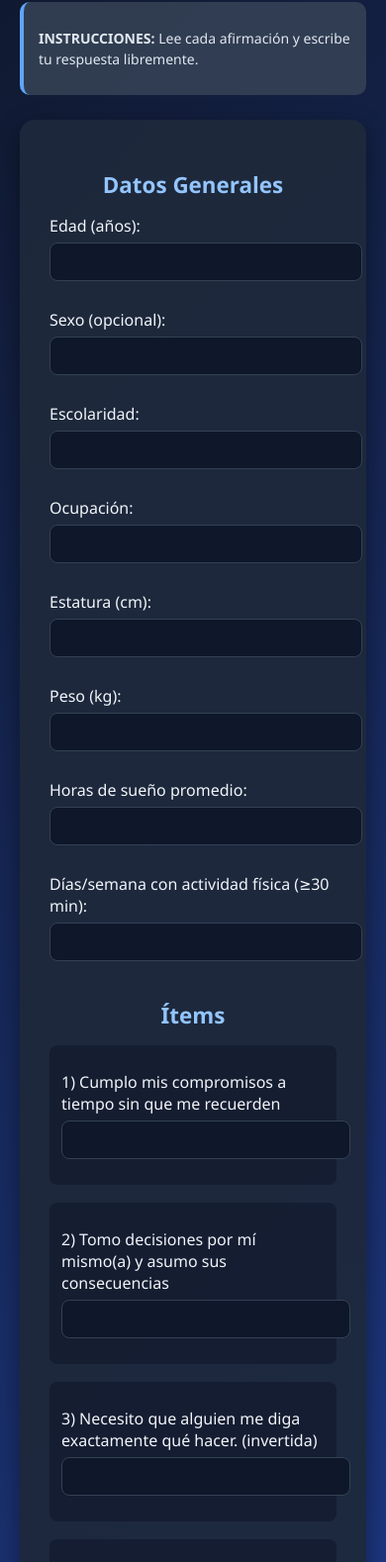
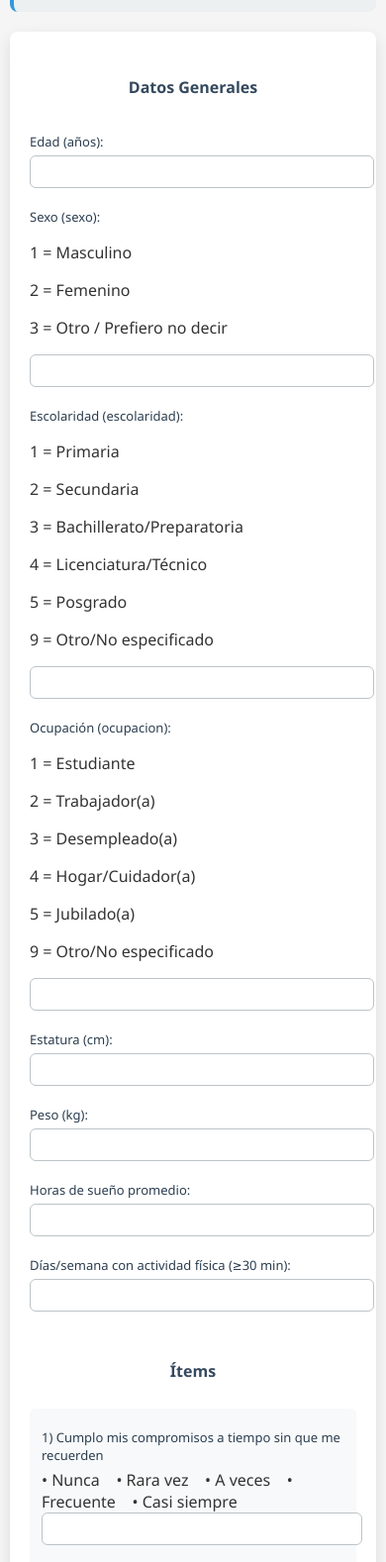
Before and after one commit to DiegoCanoF/Formulario_ML, a website: page public/index.html in a window 390 px wide. Shown: the part 153-1731 px from the top of the page at 99% size. Drawn offline with Linux system fonts and the light colour scheme.

Commit message:
Agregué página de agradecimiento y estilos responsive minimalistas

```diff
--- a/public/estilo.css
+++ b/public/estilo.css
@@ -3,8 +3,8 @@
 =========================== */
 body {
   font-family: 'Segoe UI', Tahoma, Geneva, Verdana, sans-serif;
-  background: linear-gradient(135deg, #0f172a, #1e3a8a, #2563eb);
-  color: #f8fafc;
+  background-color: #f5f5f5;
+  color: #333;
   padding: 20px;
   margin: 0;
 }
@@ -19,14 +19,13 @@ h1, h2 {
 }
 
 h1 {
-  font-size: 2.2rem;
-  color: #60a5fa;
-  text-shadow: 0 2px 6px rgba(0, 0, 0, 0.5);
+  font-size: 2rem;
+  color: #2c3e50;
 }
 
 h2 {
   font-size: 1.4rem;
-  color: #93c5fd;
+  color: #34495e;
   margin-top: 25px;
 }
 
@@ -34,12 +33,15 @@ h2 {
    Contenedor del formulario
 =========================== */
 form {
-  max-width: 850px;
-  margin: auto;
-  background: rgba(30, 41, 59, 0.95);
+  max-width: 800px;
+  margin: 0 auto;
+  background: #ffffff;
   padding: 25px 30px;
-  border-radius: 15px;
-  box-shadow: 0 8px 25px rgba(0, 0, 0, 0.4);
+  border-radius: 10px;
+  box-shadow: 0 6px 15px rgba(0, 0, 0, 0.1);
+  display: flex;
+  flex-direction: column;
+  gap: 15px;
 }
 
 /* ===========================
@@ -47,14 +49,34 @@ form {
 =========================== */
 .instrucciones {
   font-size: 14px;
-  background: rgba(51, 65, 85, 0.9);
+  background: #ecf0f1;
   padding: 12px 15px;
-  border-radius: 10px;
-  margin: 0 auto 25px;
-  max-width: 850px;
+  border-radius: 8px;
+  margin: 0 auto 20px;
+  max-width: 800px;
   line-height: 1.5;
-  color: #e2e8f0;
-  border-left: 4px solid #60a5fa;
+  color: #2c3e50;
+  border-left: 4px solid #3498db;
+}
+
+/* ===========================
+   Guía (tablas de códigos)
+=========================== */
+.guia {
+  font-size: 14px;
+  background: #fdfdfd;
+  padding: 15px;
+  border-radius: 8px;
+  margin-bottom: 20px;
+  line-height: 1.6;
+  border: 1px solid #dcdcdc;
+  color: #2c3e50;
+}
+
+.guia strong {
+  color: #2980b9;
+  display: block;
+  margin-top: 10px;
 }
 
 /* ===========================
@@ -62,9 +84,9 @@ form {
 =========================== */
 label {
   display: block;
-  margin: 14px 0 6px;
+  margin: 8px 0 5px;
   font-weight: 500;
-  color: #f1f5f9;
+  color: #2c3e50;
 }
 
 input[type="text"],
@@ -72,12 +94,12 @@ input[type="number"],
 textarea {
   width: 100%;
   padding: 10px 12px;
-  border: 1px solid #334155;
-  border-radius: 8px;
-  margin-bottom: 14px;
+  border: 1px solid #bdc3c7;
+  border-radius: 6px;
+  margin-bottom: 12px;
   font-size: 15px;
-  background: #0f172a;
-  color: #f8fafc;
+  background: #ffffff;
+  color: #2c3e50;
   transition: border-color 0.2s ease, box-shadow 0.2s ease;
 }
 
@@ -85,8 +107,8 @@ input[type="text"]:focus,
 input[type="number"]:focus,
 textarea:focus {
   outline: none;
-  border-color: #60a5fa;
-  box-shadow: 0 0 6px rgba(96, 165, 250, 0.6);
+  border-color: #3498db;
+  box-shadow: 0 0 6px rgba(52, 152, 219, 0.3);
 }
 
 input[type="number"] {
@@ -94,7 +116,7 @@ input[type="number"] {
 }
 
 textarea {
-  min-height: 90px;
+  min-height: 80px;
   resize: vertical;
 }
 
@@ -102,35 +124,106 @@ textarea {
    Ítems
 =========================== */
 .item {
-  margin-bottom: 18px;
+  margin-bottom: 16px;
   padding: 12px;
-  border-radius: 8px;
-  background: rgba(15, 23, 42, 0.6);
+  border-radius: 6px;
+  background: #f7f9fa;
   transition: background 0.2s ease;
 }
 
 .item:hover {
-  background: rgba(15, 23, 42, 0.9);
+  background: #eaeff2;
 }
 
 /* ===========================
    Botón
 =========================== */
 button {
-  background: linear-gradient(90deg, #2563eb, #1d4ed8);
-  color: white;
+  background-color: #3498db;
+  color: #ffffff;
   border: none;
-  padding: 14px 24px;
-  border-radius: 10px;
+  padding: 12px 20px;
+  border-radius: 8px;
   font-size: 16px;
-  font-weight: bold;
+  font-weight: 600;
   cursor: pointer;
   display: block;
-  margin: 25px auto 0;
-  transition: transform 0.2s ease, box-shadow 0.2s ease;
+  margin: 20px auto 0;
+  transition: background-color 0.2s ease, transform 0.2s ease;
 }
 
 button:hover {
+  background-color: #2980b9;
   transform: translateY(-2px);
-  box-shadow: 0 6px 15px rgba(37, 99, 235, 0.5);
 }
+
+/* ===========================
+   RESPONSIVE DESIGN
+=========================== */
+@media (max-width: 768px) {
+  body {
+    padding: 10px;
+  }
+
+  form {
+    padding: 20px;
+    border-radius: 8px;
+    gap: 12px;
+  }
+
+  h1 {
+    font-size: 1.6rem;
+  }
+
+  h2 {
+    font-size: 1.2rem;
+  }
+
+  label {
+    font-size: 14px;
+  }
+
+  input[type="text"],
+  input[type="number"],
+  textarea {
+    font-size: 14px;
+    padding: 9px 10px;
+  }
+
+  .guia {
+    font-size: 13px;
+    padding: 12px;
+  }
+
+  button {
+    width: 100%;
+    padding: 14px;
+    font-size: 15px;
+  }
+}
+
+@media (max-width: 480px) {
+  h1 {
+    font-size: 1.4rem;
+  }
+
+  h2 {
+    font-size: 1rem;
+  }
+
+  label {
+    font-size: 13px;
+  }
+
+  input[type="text"],
+  input[type="number"],
+  textarea {
+    font-size: 13px;
+    padding: 8px;
+  }
+
+  button {
+    font-size: 14px;
+    padding: 12px;
+  }
+}
--- /dev/null
+++ b/public/estilos2.css
@@ -0,0 +1,88 @@
+/* Reset básico */
+* {
+  margin: 0;
+  padding: 0;
+  box-sizing: border-box;
+  font-family: 'Segoe UI', Tahoma, Geneva, Verdana, sans-serif;
+}
+
+/* Fondo limpio y centrado */
+body {
+  background: #f9f9f9;
+  color: #333;
+  display: flex;
+  justify-content: center;
+  align-items: center;
+  height: 100vh;
+  padding: 20px;
+}
+
+/* Contenedor */
+.agradecimiento {
+  background: #fff;
+  padding: 40px 25px;
+  border-radius: 12px;
+  box-shadow: 0 4px 10px rgba(0,0,0,0.08);
+  text-align: center;
+  max-width: 500px;
+  width: 100%;
+  animation: fadeIn 0.6s ease;
+}
+
+/* Título */
+.agradecimiento h1 {
+  font-size: 1.8rem;
+  margin-bottom: 15px;
+  color: #2c3e50;
+}
+
+/* Texto */
+.agradecimiento p {
+  font-size: 1rem;
+  margin-bottom: 25px;
+  color: #555;
+}
+
+/* Botón */
+.agradecimiento button {
+  background: #396de7;
+  color: white;
+  border: none;
+  padding: 12px 25px;
+  border-radius: 8px;
+  font-size: 1rem;
+  cursor: pointer;
+  transition: background 0.3s ease;
+}
+
+.agradecimiento button:hover {
+  background: #ffffff;
+    color: rgb(0, 0, 0);
+
+}
+
+/* Animación suave */
+@keyframes fadeIn {
+  from { opacity: 0; transform: translateY(10px); }
+  to { opacity: 1; transform: translateY(0); }
+}
+
+/* Responsive */
+@media (max-width: 480px) {
+  .agradecimiento {
+    padding: 30px 20px;
+  }
+
+  .agradecimiento h1 {
+    font-size: 1.5rem;
+  }
+
+  .agradecimiento p {
+    font-size: 0.95rem;
+  }
+
+  .agradecimiento button {
+    width: 100%;
+    padding: 12px;
+  }
+}
--- a/public/index.html
+++ b/public/index.html
@@ -14,29 +14,69 @@
 
   <form id="cuestionario">
   <h2>Datos Generales</h2>
+
+  <div class="datos-generales">
+    <div class="campo">
       <label>Edad (años):</label>
       <input type="number" name="edad" required min="1">
+    </div>
 
-    <label>Sexo (opcional):</label>
+    <div class="campo">
+      <label>Sexo (sexo):</label>
+      <div class="codigo-opciones">
+        <p>1 = Masculino</p>
+        <p>2 = Femenino</p>
+        <p>3 = Otro / Prefiero no decir</p>
+      </div>
       <input type="text" name="sexo">
+    </div>
 
-    <label>Escolaridad:</label>
+    <div class="campo">
+      <label>Escolaridad (escolaridad):</label>
+      <div class="codigo-opciones">
+        <p>1 = Primaria</p>
+        <p>2 = Secundaria</p>
+        <p>3 = Bachillerato/Preparatoria</p>
+        <p>4 = Licenciatura/Técnico</p>
+        <p>5 = Posgrado</p>
+        <p>9 = Otro/No especificado</p>
+      </div>
       <input type="text" name="escolaridad" required>
+    </div>
 
-    <label>Ocupación:</label>
+    <div class="campo">
+      <label>Ocupación (ocupacion):</label>
+      <div class="codigo-opciones">
+        <p>1 = Estudiante</p>
+        <p>2 = Trabajador(a)</p>
+        <p>3 = Desempleado(a)</p>
+        <p>4 = Hogar/Cuidador(a)</p>
+        <p>5 = Jubilado(a)</p>
+        <p>9 = Otro/No especificado</p>
+      </div>
       <input type="text" name="ocupacion" required>
+    </div>
 
+    <div class="campo">
       <label>Estatura (cm):</label>
       <input type="number" name="estatura" required min="30" max="250">
+    </div>
 
+    <div class="campo">
       <label>Peso (kg):</label>
       <input type="number" name="peso" required min="10" max="300">
+    </div>
 
+    <div class="campo">
       <label>Horas de sueño promedio:</label>
       <input type="number" name="sueno" required min="0" max="24">
+    </div>
 
+    <div class="campo">
       <label>Días/semana con actividad física (≥30 min):</label>
       <input type="number" name="actividad" required min="0" max="7">
+    </div>
+  </div>
 
   <h2>Ítems</h2>
   <div id="items"></div>
@@ -76,12 +116,18 @@
     const label = document.createElement("label");
     label.textContent = (i + 1) + ") " + texto;
 
+    // Opciones en una sola línea
+    const opciones = document.createElement("div");
+    opciones.classList.add("opciones");
+    opciones.innerHTML = "• Nunca &nbsp;&nbsp; • Rara vez &nbsp;&nbsp; • A veces &nbsp;&nbsp; • Frecuente &nbsp;&nbsp; • Casi siempre";
+
     const input = document.createElement("input");
     input.type = "text";
     input.name = "item" + (i + 1);
     input.required = true;
 
     div.appendChild(label);
+    div.appendChild(opciones);
     div.appendChild(input);
     itemsDiv.appendChild(div);
   });
@@ -114,8 +160,11 @@
 })
 .then(res => res.json())
 .then(data => {
-        if(data.success) alert("✅ Formulario enviado correctamente");
-        else alert("❌ Error al guardar los datos");
+  if(data.success) {
+    window.location.href = "gracias.html"; // 👉 Redirige a la página de agradecimiento
+  } else {
+    alert("❌ Error al guardar los datos");
+  }
 })
 .catch(err => {
   console.error(err);
```
Also changed, not shown: public/gracias.html (added, +16 -0 lines). Lines whose indentation alone changed are shown as unchanged.
